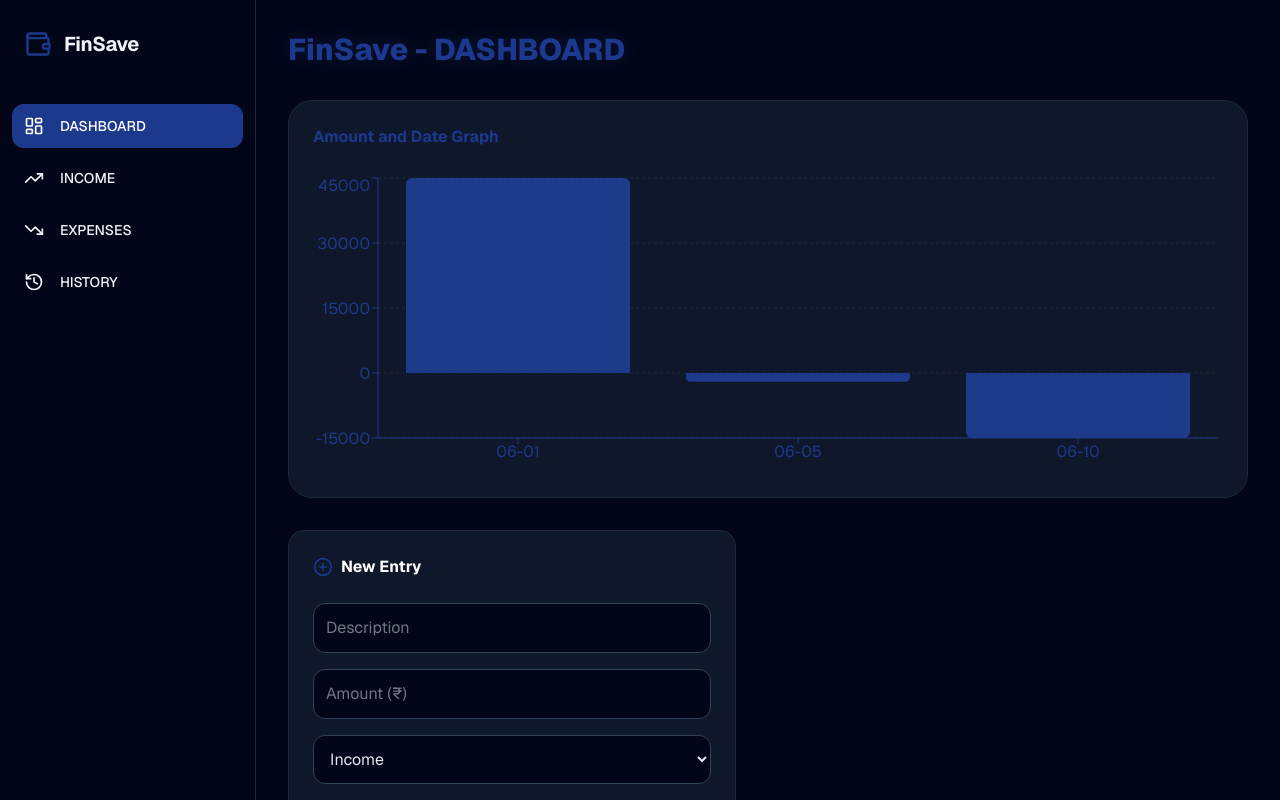
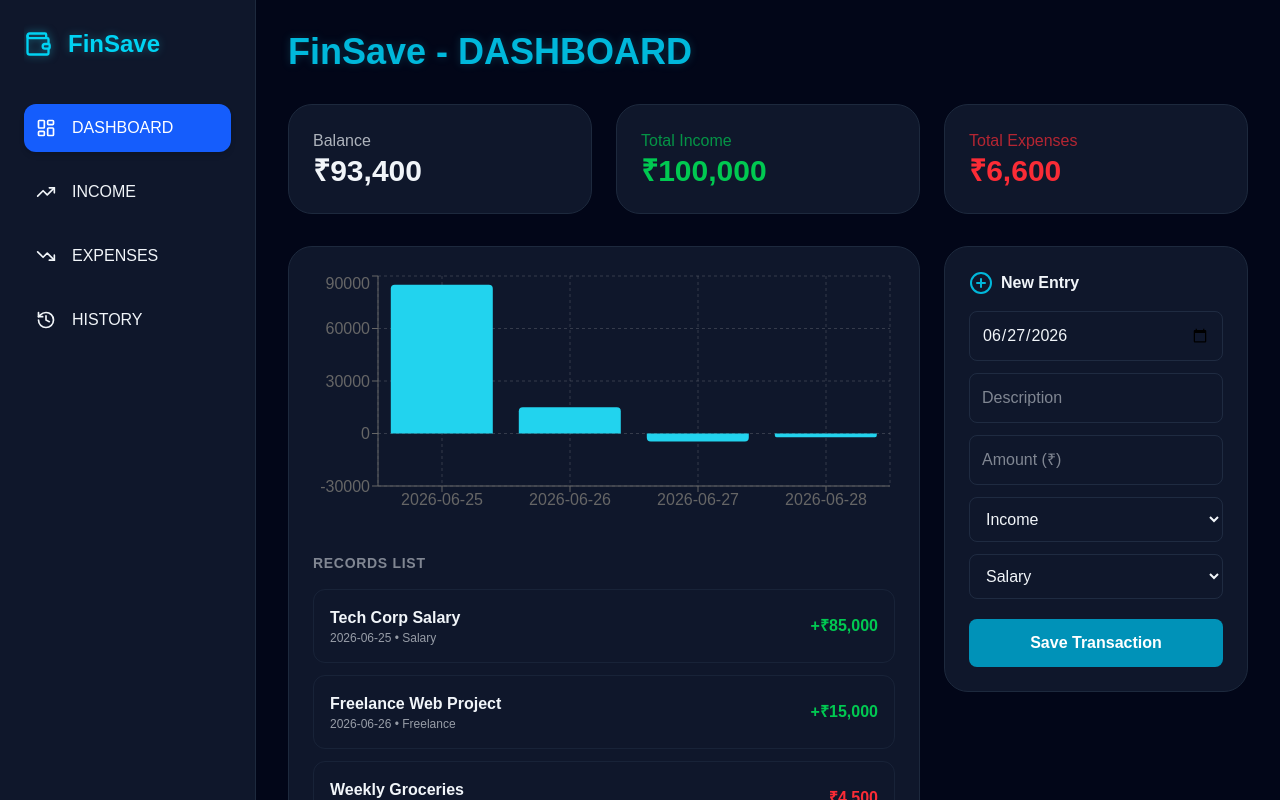
Before and after one commit to jaswanthr-dev/finsave-tracker, a Next.js app: page / in a window 1280 px wide. Shown: the top 800 px of the page. Built offline with nearby package versions, Linux system fonts and the light colour scheme.

Commit message:
feat: polish UI, add examples, and fix sidebar scaling

```diff
--- a/app/page.tsx
+++ b/app/page.tsx
@@ -12,26 +12,33 @@ interface Transaction {
   category: string;
 }
 
+const INCOME_CATEGORIES = ['Salary', 'Freelance', 'Trading', 'Investments', 'Business', 'Other'];
+const EXPENSE_CATEGORIES = ['Food', 'Housing', 'Transport', 'Shopping', 'Entertainment', 'Health', 'Utilities', 'General'];
+
+// Example data added for Income and Expense sections
 const INITIAL_DATA: Transaction[] = [
-  { id: 1, date: '06-01', desc: 'Salary', amount: 45000, type: 'Income', category: 'Salary' },
-  { id: 2, date: '06-05', desc: 'Groceries', amount: -2000, type: 'Expense', category: 'Food' },
-  { id: 3, date: '06-10', desc: 'Rent', amount: -15000, type: 'Expense', category: 'Housing' },
+  { id: 1, date: '2026-06-25', desc: 'Tech Corp Salary', amount: 85000, type: 'Income', category: 'Salary' },
+  { id: 2, date: '2026-06-26', desc: 'Freelance Web Project', amount: 15000, type: 'Income', category: 'Freelance' },
+  { id: 3, date: '2026-06-27', desc: 'Weekly Groceries', amount: -4500, type: 'Expense', category: 'Food' },
+  { id: 4, date: '2026-06-28', desc: 'Electricity Bill', amount: -2100, type: 'Expense', category: 'Utilities' }
 ];
 
 export default function FinSaveDashboard() {
   const [isMounted, setIsMounted] = useState<boolean>(false);
   const [isSidebarOpen, setIsSidebarOpen] = useState<boolean>(true);
-  const [isDarkMode, setIsDarkMode] = useState<boolean>(true);
   const [activePage, setActivePage] = useState<string>('DASHBOARD');
+  const [theme, setTheme] = useState<'light' | 'dark'>('dark');
+
+  // State saves until reload as requested
   const [transactions, setTransactions] = useState<Transaction[]>(INITIAL_DATA);
-  const [formData, setFormData] = useState({ date: '2026-06-27', desc: '', amount: '', type: 'Income', category: 'Salary' });
+  const [formData, setFormData] = useState({ date: new Date().toISOString().split('T')[0], desc: '', amount: '', type: 'Income', category: 'Salary' });
 
   useEffect(() => { setIsMounted(true); }, []);
 
   const stats = useMemo(() => {
-    const balance = transactions.reduce((acc, t) => acc + t.amount, 0);
-    const income = transactions.filter((t) => t.amount > 0).reduce((acc, t) => acc + t.amount, 0);
-    const expense = transactions.filter((t) => t.amount < 0).reduce((acc, t) => acc + Math.abs(t.amount), 0);
+    const balance = transactions.reduce((acc: number, t: Transaction) => acc + t.amount, 0);
+    const income = transactions.filter((t: Transaction) => t.amount > 0).reduce((acc, t) => acc + t.amount, 0);
+    const expense = transactions.filter((t: Transaction) => t.amount < 0).reduce((acc, t) => acc + Math.abs(t.amount), 0);
     return { balance, income, expense };
   }, [transactions]);
 
@@ -45,108 +52,109 @@ export default function FinSaveDashboard() {
       type: formData.type,
       amount: formData.type === 'Expense' ? -Math.abs(Number(formData.amount)) : Math.abs(Number(formData.amount))
     };
-    setTransactions((prev) => [...prev, newTx]);
-    setFormData({ date: '2026-06-27', desc: '', amount: '', type: 'Income', category: 'Salary' });
+    setTransactions(prev => [...prev, newTx]);
+    setFormData(prev => ({ ...prev, desc: '', amount: '' }));
   };
 
-  const filtered = transactions.filter((t) => activePage === 'DASHBOARD' || activePage === 'HISTORY' ? true : (activePage === 'INCOME' ? t.type === 'Income' : t.type === 'Expense'));
-
-  const getPageTitle = () => activePage === 'DASHBOARD' ? 'FinSave - DASHBOARD' : 'FinSave - Record List';
+  const filtered = transactions.filter((t: Transaction) => activePage === 'DASHBOARD' || activePage === 'HISTORY' ? true : (activePage === 'INCOME' ? t.type === 'Income' : t.type === 'Expense'));
 
   if (!isMounted) return null;
 
+  const cardClass = theme === 'dark' ? 'bg-slate-900 border-slate-800' : 'bg-white border-slate-200';
+
   return (
-    <div className={`flex min-h-screen font-sans transition-colors duration-300 ${isDarkMode ? 'bg-slate-950 text-slate-100' : 'bg-slate-50 text-slate-900'}`}>
+    <div className={`flex min-h-screen ${theme === 'dark' ? 'bg-slate-950 text-slate-100' : 'bg-slate-50 text-slate-900'}`}>
 
-      {/* Sidebar */}
-      <aside className={`border-r transition-all duration-300 flex flex-col py-6 ${isSidebarOpen ? 'w-64' : 'w-20'} ${isDarkMode ? 'border-slate-800 bg-slate-950' : 'border-slate-200 bg-white'}`}>
-        <div className={`flex items-center mb-10 h-10 ${isSidebarOpen ? 'px-6 gap-3' : 'justify-center'}`}>
-          <Wallet size={28} className="shrink-0 text-blue-900" />
-          {isSidebarOpen && <h1 className="text-xl font-bold tracking-tight">FinSave</h1>}
+      {/* Sidebar Area */}
+      <aside className={`border-r p-6 flex flex-col transition-all ${isSidebarOpen ? 'w-64' : 'w-20'} ${cardClass}`}>
+        <div className="flex items-center gap-4 mb-10 overflow-hidden h-10">
+          <Wallet size={28} className="shrink-0 text-cyan-400 drop-shadow-[0_0_4px_rgba(34,211,238,0.5)]" />
+          {isSidebarOpen && <h1 className="text-2xl font-black text-cyan-400 drop-shadow-[0_0_4px_rgba(34,211,238,0.3)]">FinSave</h1>}
         </div>
 
-        <nav className="flex-1 space-y-2 px-3">
-          {[ {name: 'DASHBOARD', icon: LayoutDashboard}, {name: 'INCOME', icon: TrendingUp}, {name: 'EXPENSES', icon: TrendingDown}, {name: 'HISTORY', icon: History} ].map((item) => (
-            <button key={item.name} onClick={() => setActivePage(item.name)}
-              className={`w-full flex items-center p-3 rounded-xl transition ${isSidebarOpen ? 'justify-start' : 'justify-center'} ${activePage === item.name ? 'bg-blue-900 text-white' : 'hover:bg-slate-500/10'}`}>
-              <item.icon size={20} className="shrink-0" />
-              {isSidebarOpen && <span className="ml-4 font-medium text-sm">{item.name}</span>}
+        <nav className="space-y-4">
+          {[ {name: 'DASHBOARD', icon: LayoutDashboard}, {name: 'INCOME', icon: TrendingUp}, {name: 'EXPENSES', icon: TrendingDown}, {name: 'HISTORY', icon: History} ].map(item => (
+            <button key={item.name} onClick={() => setActivePage(item.name)} className={`w-full flex items-center p-3 rounded-xl transition ${activePage === item.name ? 'bg-blue-600 text-white shadow-md' : 'hover:bg-slate-400/10'}`}>
+              <item.icon size={20} className="shrink-0" /> {isSidebarOpen && <span className="ml-4">{item.name}</span>}
             </button>
           ))}
         </nav>
 
-        <div className="px-3 space-y-2">
-            <button onClick={() => setIsSidebarOpen(!isSidebarOpen)} className="w-full flex items-center p-3 rounded-xl hover:bg-slate-500/10 transition justify-center">
-                <Menu size={20} />
-                {isSidebarOpen && <span className="ml-4 text-sm font-medium">Collapse</span>}
-            </button>
-            <button onClick={() => setIsDarkMode(!isDarkMode)} className="w-full flex items-center p-3 rounded-xl hover:bg-slate-500/10 transition justify-center">
-                {isDarkMode ? <Sun size={20} /> : <Moon size={20} />}
-                {isSidebarOpen && <span className="ml-4 text-sm font-medium">{isDarkMode ? 'Light Mode' : 'Dark Mode'}</span>}
-            </button>
+        <div className="mt-auto space-y-4 pt-6 border-t border-slate-800/50">
+          <button onClick={() => setIsSidebarOpen(!isSidebarOpen)} className="w-full flex items-center p-3 text-slate-400 hover:text-cyan-400">
+            <Menu size={20} className="shrink-0" /> {isSidebarOpen && <span className="ml-4">Collapse</span>}
+          </button>
+          <button onClick={() => setTheme(theme === 'dark' ? 'light' : 'dark')} className="w-full flex items-center p-3 text-slate-400 hover:text-cyan-400">
+            {theme === 'dark' ? <Sun size={20} className="shrink-0"/> : <Moon size={20} className="shrink-0"/>} {isSidebarOpen && <span className="ml-4">{theme === 'dark' ? 'Light Mode' : 'Dark Mode'}</span>}
+          </button>
         </div>
       </aside>
 
-      {/* Main Content */}
+      {/* Main Content Area */}
       <main className="flex-1 p-8 overflow-y-auto">
-        <h2 className="text-3xl font-extrabold text-blue-900 mb-8 drop-shadow-[0_0_8px_rgba(30,58,138,0.3)]">{getPageTitle()}</h2>
+        <h2 className="text-4xl font-extrabold text-cyan-500 mb-8 drop-shadow-[0_0_4px_rgba(34,211,238,0.2)]">FinSave - {activePage}</h2>
 
-        {activePage === 'DASHBOARD' ? (
-          /* Dashboard View: Graph + New Entry */
-          <div className="space-y-8">
-            <div className={`p-6 rounded-3xl border ${isDarkMode ? 'bg-[#0f172a] border-slate-800' : 'bg-white border-slate-200 shadow-sm'}`}>
-                <h3 className="text-blue-900 font-bold mb-6">Amount and Date Graph</h3>
-                <ResponsiveContainer width="100%" height={300}>
-                <BarChart data={filtered}>
-                    <CartesianGrid strokeDasharray="3 3" stroke={isDarkMode ? '#1e293b' : '#e2e8f0'} vertical={false} />
-                    <XAxis dataKey="date" stroke="#1e3a8a" tick={{fill: '#1e3a8a'}} />
-                    <YAxis stroke="#1e3a8a" tick={{fill: '#1e3a8a'}} />
-                    <Tooltip contentStyle={{ backgroundColor: isDarkMode ? '#020617' : '#fff' }} />
-                    <Bar dataKey="amount" fill="#1e3a8a" radius={[6, 6, 0, 0]} />
-                </BarChart>
-                </ResponsiveContainer>
-            </div>
+        {/* Dynamic Header Section */}
+        <div className="grid grid-cols-1 md:grid-cols-3 gap-6 mb-8">
+          {activePage === 'DASHBOARD' && (
+            <>
+              <div className={`p-6 rounded-3xl border ${cardClass}`}><p className="opacity-70">Balance</p><h3 className="text-3xl font-bold">₹{stats.balance.toLocaleString()}</h3></div>
+              <div className={`p-6 rounded-3xl border ${cardClass}`}><p className="opacity-70 text-green-500">Total Income</p><h3 className="text-3xl font-bold text-green-500">₹{stats.income.toLocaleString()}</h3></div>
+              <div className={`p-6 rounded-3xl border ${cardClass}`}><p className="opacity-70 text-red-500">Total Expenses</p><h3 className="text-3xl font-bold text-red-500">₹{stats.expense.toLocaleString()}</h3></div>
+            </>
+          )}
+          {activePage === 'INCOME' && (
+            <div className={`p-6 rounded-3xl border col-span-3 ${cardClass}`}><p className="opacity-70 text-green-500">Total Income</p><h3 className="text-5xl font-bold text-green-500">₹{stats.income.toLocaleString()}</h3></div>
+          )}
+          {activePage === 'EXPENSES' && (
+            <div className={`p-6 rounded-3xl border col-span-3 ${cardClass}`}><p className="opacity-70 text-red-500">Total Expenses</p><h3 className="text-5xl font-bold text-red-500">₹{stats.expense.toLocaleString()}</h3></div>
+          )}
+          {activePage === 'HISTORY' && (
+            <div className={`p-6 rounded-3xl border col-span-3 ${cardClass}`}><p className="opacity-70">Transaction History</p><h3 className="text-3xl font-bold">{transactions.length} Total Records</h3></div>
+          )}
+        </div>
 
-            <div className="p-6 rounded-2xl bg-[#0f172a] border border-slate-800 max-w-md shadow-xl">
-                <h3 className="font-bold mb-6 flex items-center gap-2 text-white"><PlusCircle size={20} className="text-blue-900"/> New Entry</h3>
-                <div className="space-y-4">
-                    <input type="text" placeholder="Description" className="w-full p-3 bg-slate-950 border border-slate-700 rounded-xl text-slate-200" onChange={(e) => setFormData({...formData, desc: e.target.value})} value={formData.desc}/>
-                    <input type="number" placeholder="Amount (₹)" className="w-full p-3 bg-slate-950 border border-slate-700 rounded-xl text-slate-200" onChange={(e) => setFormData({...formData, amount: e.target.value})} value={formData.amount}/>
-                    <select className="w-full p-3 bg-slate-950 border border-slate-700 rounded-xl text-slate-200" onChange={(e) => setFormData({...formData, type: e.target.value})}>
-                        <option className="bg-slate-950" value="Income">Income</option>
-                        <option className="bg-slate-950" value="Expense">Expense</option>
-                    </select>
-                    <button onClick={addTransaction} className="w-full bg-blue-900 text-white p-3 rounded-xl font-bold hover:bg-blue-800 transition">Save Transaction</button>
-                </div>
+        <div className="grid grid-cols-3 gap-6">
+          <div className={`col-span-2 p-6 rounded-3xl border ${cardClass}`}>
+            <ResponsiveContainer width="100%" height={250}>
+              <BarChart data={filtered}><CartesianGrid strokeDasharray="3 3" opacity={0.2} /><XAxis dataKey="date"/><YAxis/><Tooltip/><Bar dataKey="amount" fill="#22d3ee" radius={[4, 4, 0, 0]}/></BarChart>
+            </ResponsiveContainer>
+
+            {/* List of Examples / Transactions Below Chart */}
+            <div className="mt-8 space-y-3">
+               <h3 className="text-sm font-bold opacity-50 uppercase tracking-wider mb-4">Records List</h3>
+               {filtered.map(t => (
+                  <div key={t.id} className="flex justify-between items-center p-4 rounded-xl border border-slate-700/30 hover:bg-slate-800/20 transition">
+                     <div>
+                        <p className="font-bold">{t.desc}</p>
+                        <p className="text-xs opacity-60">{t.date} • {t.category}</p>
+                     </div>
+                     <p className={`font-bold ${t.amount > 0 ? 'text-green-500' : 'text-red-500'}`}>
+                        {t.amount > 0 ? '+' : ''}₹{Math.abs(t.amount).toLocaleString()}
+                     </p>
+                  </div>
+               ))}
+               {filtered.length === 0 && <p className="opacity-50 text-center py-4">No records found.</p>}
             </div>
           </div>
-        ) : (
-          /* Record List View */
-          <div className={`rounded-3xl border overflow-hidden ${isDarkMode ? 'bg-[#0f172a] border-slate-800' : 'bg-white border-slate-200'}`}>
-            <table className="w-full text-left">
-              <thead>
-                <tr className={isDarkMode ? 'bg-slate-900/50' : 'bg-slate-100'}>
-                  <th className="p-4 font-semibold text-slate-500">Date</th>
-                  <th className="p-4 font-semibold text-slate-500">Description</th>
-                  <th className="p-4 font-semibold text-slate-500">Category</th>
-                  <th className="p-4 font-semibold text-slate-500">Amount</th>
-                </tr>
-              </thead>
-              <tbody>
-                {filtered.map((t) => (
-                  <tr key={t.id} className="border-t border-slate-800/50 hover:bg-slate-800/30 transition">
-                    <td className="p-4">{t.date}</td>
-                    <td className="p-4">{t.desc}</td>
-                    <td className="p-4 text-sm text-slate-400">{t.category}</td>
-                    <td className={`p-4 font-bold ${t.amount > 0 ? 'text-green-500' : 'text-red-500'}`}>
-                      {t.amount > 0 ? '+' : ''}{t.amount.toLocaleString('en-IN')}
-                    </td>
-                  </tr>
-                ))}
-              </tbody>
-            </table>
+
+          <div className={`p-6 rounded-3xl border h-fit sticky top-8 ${cardClass}`}>
+            <h3 className="font-bold mb-4 flex items-center gap-2"><PlusCircle className="text-cyan-500"/> New Entry</h3>
+            <input type="date" className="w-full p-3 mb-3 bg-transparent border border-slate-700/50 rounded-lg" onChange={(e) => setFormData({...formData, date: e.target.value})} value={formData.date}/>
+
+            {/* Input placeholder updated to 'Description' */}
+            <input type="text" placeholder="Description" className="w-full p-3 mb-3 bg-transparent border border-slate-700/50 rounded-lg focus:border-cyan-500 outline-none" onChange={(e) => setFormData({...formData, desc: e.target.value})} value={formData.desc}/>
+
+            <input type="number" placeholder="Amount (₹)" className="w-full p-3 mb-3 bg-transparent border border-slate-700/50 rounded-lg focus:border-cyan-500 outline-none" onChange={(e) => setFormData({...formData, amount: e.target.value})} value={formData.amount}/>
+            <select className="w-full p-3 mb-3 bg-transparent border border-slate-700/50 rounded-lg" onChange={(e) => setFormData({...formData, type: e.target.value, category: e.target.value === 'Income' ? INCOME_CATEGORIES[0] : EXPENSE_CATEGORIES[0]})}>
+              <option value="Income">Income</option><option value="Expense">Expense</option>
+            </select>
+            <select className="w-full p-3 mb-5 bg-transparent border border-slate-700/50 rounded-lg" onChange={(e) => setFormData({...formData, category: e.target.value})} value={formData.category}>
+              {(formData.type === 'Income' ? INCOME_CATEGORIES : EXPENSE_CATEGORIES).map(c => <option key={c} value={c}>{c}</option>)}
+            </select>
+            <button onClick={addTransaction} className="w-full bg-cyan-600 hover:bg-cyan-500 text-white p-3 rounded-lg font-bold transition">Save Transaction</button>
           </div>
-        )}
+        </div>
       </main>
     </div>
   );
```
